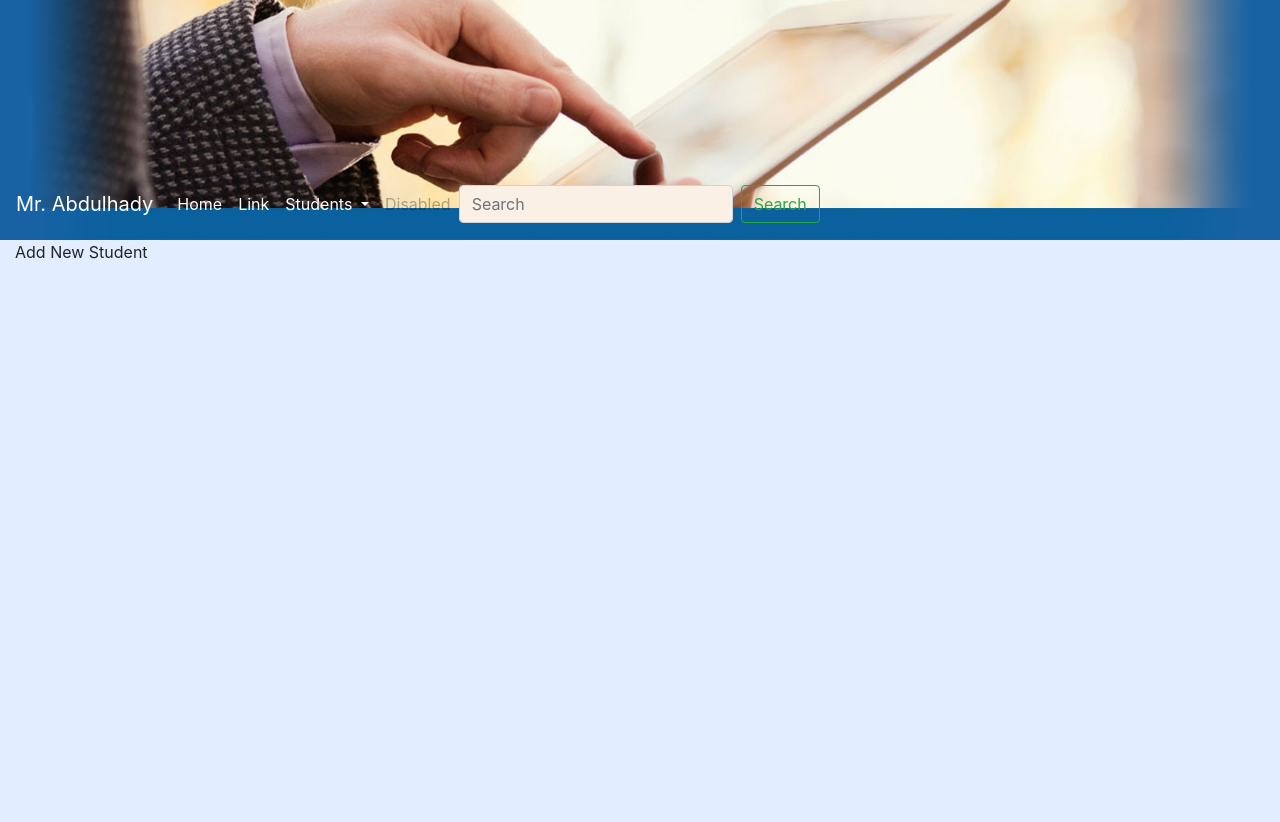
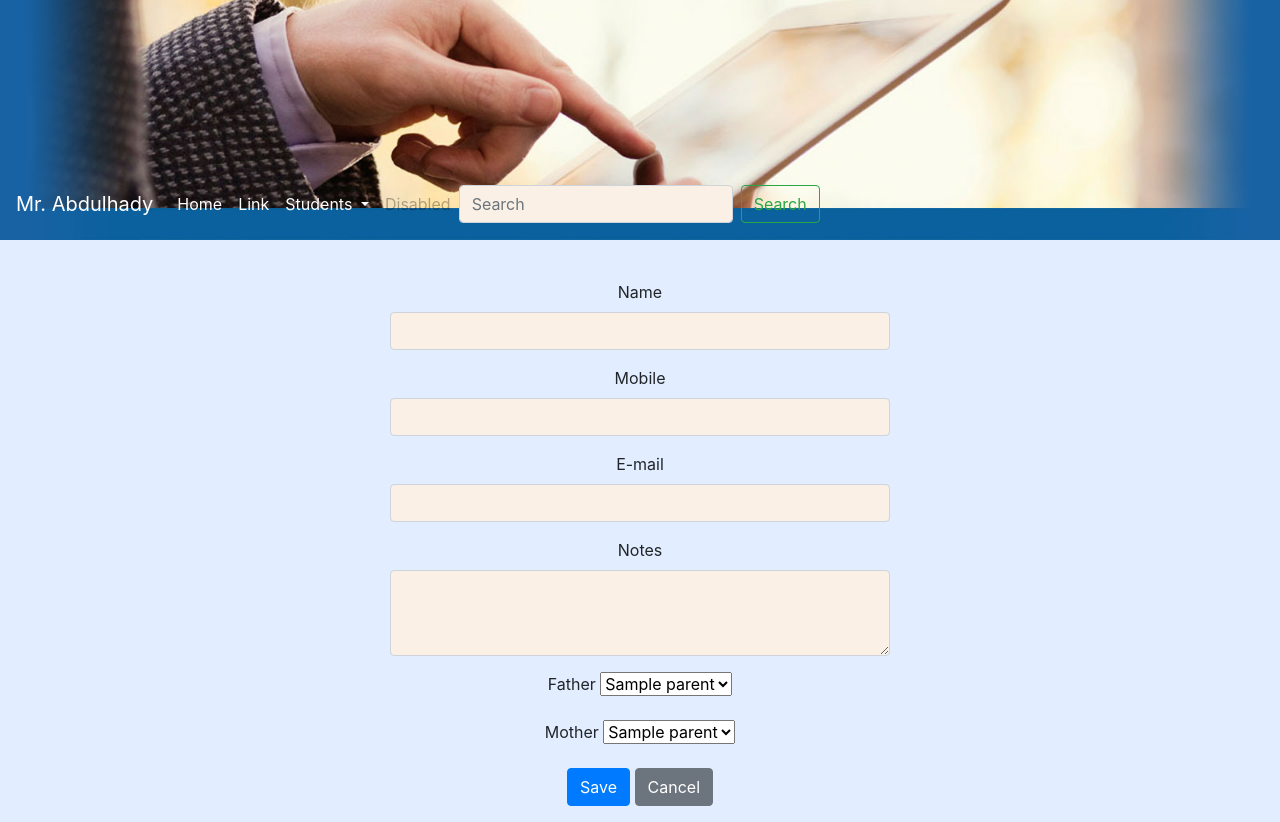
Before and after one commit to loveknight11/Learning-Center, a Flask app: template templates/newstudent.html in a window 1280 px wide. Before the commit the page ends 259 px from the top, so only its background shows below. Run offline with Flask 2, Linux system fonts and the light colour scheme; the template is opened without the code that fills it: most values are stand-ins (such as "Sample title", 1, 10 or a date in 2020); some libraries are stand-ins or nearby versions.

Commit message:
start newstudent design

```diff
--- a/routes.py
+++ b/routes.py
@@ -28,7 +28,8 @@ def showStudents():
 @app.route('/students/new', methods=['GET', 'POST'])
 def newStudent():
 	if request.method == 'GET':
-		return render_template('newstudent.html')
+		parents = session.query(Parents).all()
+		return render_template('newstudent.html', Parents=parents)
 	else :
 		return "Do New Student"
 
--- a/templates/header.html
+++ b/templates/header.html
@@ -22,7 +22,7 @@
         </a>
         <div class="dropdown-menu" aria-labelledby="navbarDropdown">
           <a class="dropdown-item" href="{{url_for('showStudents')}}">All Students</a>
-          <a class="dropdown-item" href="#">Add Student</a>
+          <a class="dropdown-item" href="{{url_for('newStudent')}}">Add Student</a>
           <a class="dropdown-item" href="{{url_for('newParent')}}">Add Parent</a>
           <div class="dropdown-divider"></div>
           <a class="dropdown-item" href="#">Something else here</a>
--- a/templates/newstudent.html
+++ b/templates/newstudent.html
@@ -2,5 +2,45 @@
 {% include "header.html" %}
 
 {% block content %}
-	<div>Add New Student</div>
+
+
+	<div class="input-form">
+		<form method="post">
+			<div class="form-group">
+				<label for="name">Name</label>
+				<input class="form-control" type="text" name="name" id="name">
+			</div>
+			<div class="form-group">
+				<label for="mobile">Mobile</label>
+				<input class="form-control" type="text" name="mobile" id="mobile">
+			</div>
+			<div class="form-group">
+				<label for="email">E-mail</label>
+				<input class="form-control" type="email" name="email" id="email">
+			</div>
+			<div class="form-group">
+				<label for="notes">Notes</label>
+				<textarea class="form-control" name="notes" id="notes" rows="3"></textarea>
+			</div>
+			<div class="form-group">
+				<label for="father">Father</label>
+				<select name="father">
+					{% for parent in parents %}
+						console.log({{parent.name}})
+						<option value="{{parent.id}}">{{parent.name}}</option>
+					{% endfor %}
+				</select>
+			</div>
+			<div class="form-group">
+				<label for="mother">Mother</label>
+				<select name="mother">
+						{% for parent in parents %}
+							<option value="{{parent.id}}">{{parent.name}}</option>
+						{% endfor %}
+					</select>
+			</div>
+			<button type="submit" class="btn btn-primary" name="submit" value="save">Save</button>
+			<button type="submit" class="btn btn-secondary" name="submit" value="cancel">Cancel</button>
+		</form>
+	</div>
 {% endblock %}
```
Also changed, not shown: db.db, static/img/search.gif (added).
